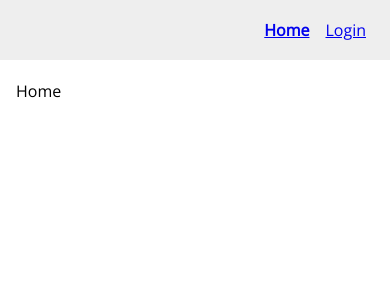
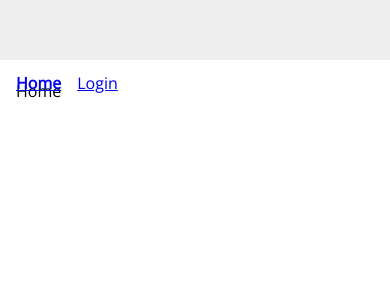
Before and after one commit to nghilevi/react-lab, a React (Create React App) app in the folder styled-component-lab/: page / in a window 390 px wide. Shown: the top 300 px of the page. Built offline with nearby package versions, Linux system fonts and the light colour scheme.

Commit message:
added media queries for menu

```diff
--- a/styled-component-lab/src/components/common/Header.js
+++ b/styled-component-lab/src/components/common/Header.js
@@ -13,15 +13,26 @@ const HeaderWrapper = styled.header`
 `
 
 const Menu = styled.nav`
+    // default mobile view
+    display: flex;
+    font-family: 'Open Sans';
+    position: absolute;
+    width: 100%;
+    top: 60px;
+    left: 0;
+    padding: 8px;
+    box-sizing: border-box;
+
+    @media (min-width: 768px){
         display: flex;
         position: relative;
         width: initial;
         border-bottom: none;
         margin: auto 0 auto auto;
-    font-family: 'Open Sans';
         background: none;
         left: initial;
         top: initial;
+    }
 `
 
 // we dont want to pass isActive to the normal Link/ReactRouterDomLink component
```
Lines whose indentation alone changed are shown as unchanged.
